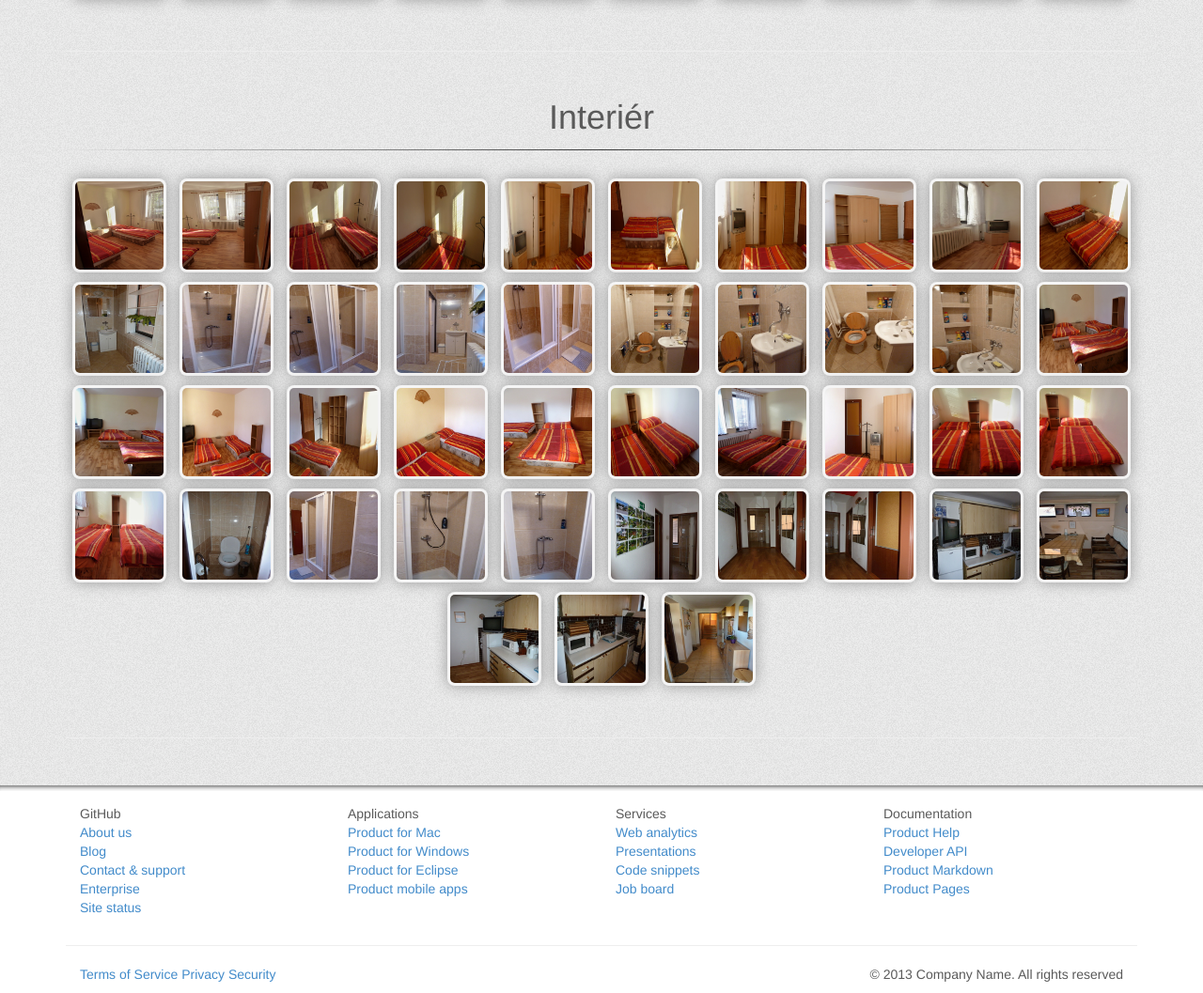
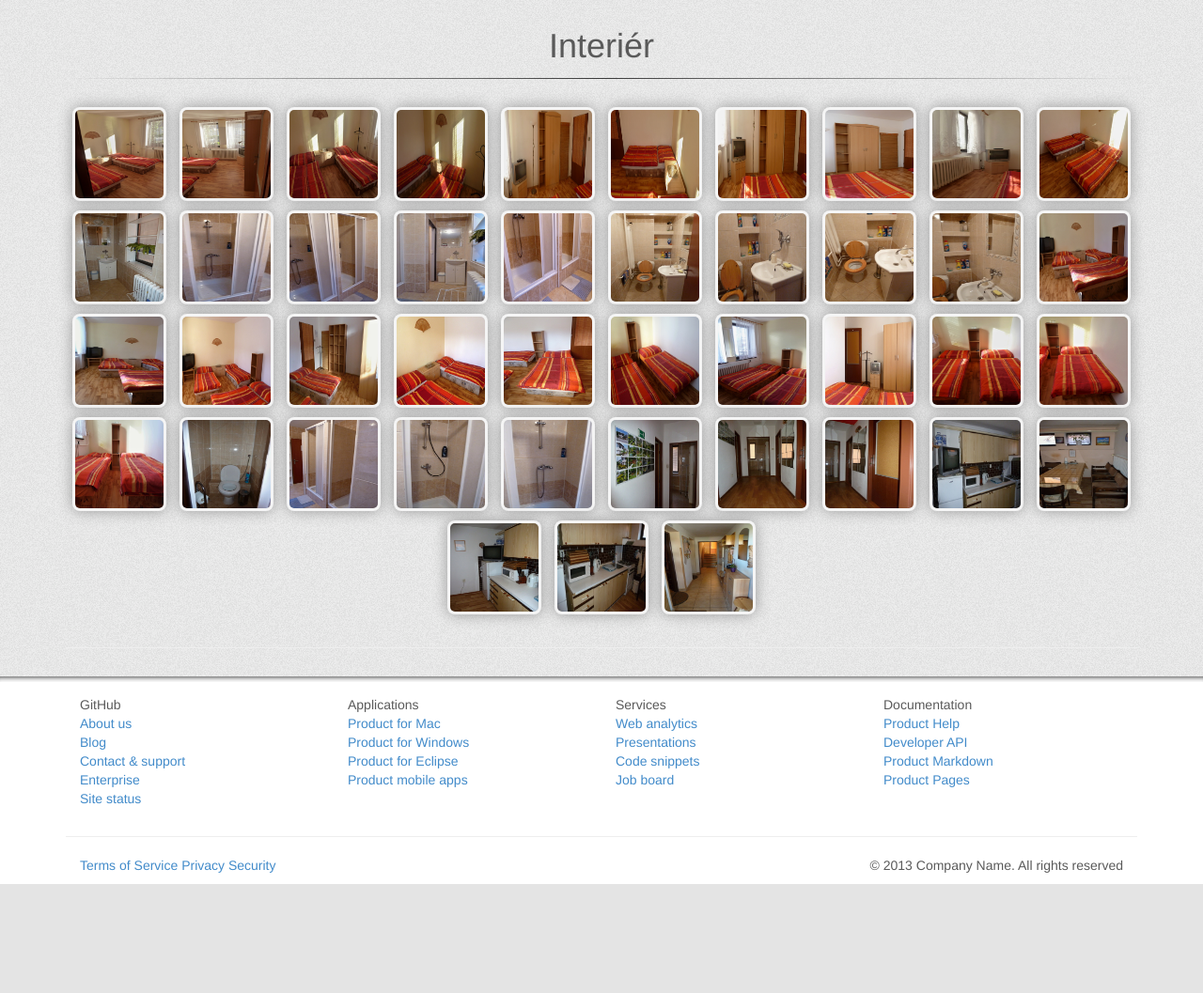
Before and after one commit to lukhor/ci_intro, a CodeIgniter app: page /ci_intro/photos in a window 1280 px wide. Shown: the part 684-1741 px from the top of the page at 94% size. After the commit the page ends 1625 px from the top, so only its background shows below. Run offline with CodeIgniter, Linux system fonts and the light colour scheme; some libraries are stand-ins or nearby versions.

Commit message:
7.12.2013 18:46

```diff
--- a/application/views/photos_content.php
+++ b/application/views/photos_content.php
@@ -146,12 +146,13 @@
 <div id="weather" class="weatherFeed" style="display: none"></div>
 
 <div class="content">
-	 <hr class="style-four">
-<div class="container" style="margin-top: 60px">
+
+<div class="container" >
     <!--CONTENT-->
     <div class="row">
         <div class="col-lg-12 text-center">
-        	<hr class="featurette-divider">
+
+        	<hr class="featurette-divider2">
             <h1>Exteriér</h1>
             <hr class="style-down">
             <?php
--- a/css/style.css
+++ b/css/style.css
@@ -104,7 +104,12 @@ body {
  ------------------------- */
 
 .featurette-divider {
-	margin: 50px 0; /* Space out the Bootstrap <hr> more */
+	margin: 30px 0; /* Space out the Bootstrap <hr> more */
+}
+
+.featurette-divider2 {
+	margin: 30px 0;
+	margin-top:100px; /* Space out the Bootstrap <hr> more */
 }
 
 /* Thin out the marketing headings */
@@ -401,7 +406,9 @@ body {
 
 .navbar-inverse .navbar-nav > .active > a, .navbar-inverse .navbar-nav > .active > a:hover, .navbar-inverse .navbar-nav > .active > a:focus {
 	color: #ffffff;
-	background-color: #656469;
+	background:#269ABC;
+
+	/*#656469*/
 }
 
 .navbar-inverse .navbar-nav > li > a {
--- a/css/weather.css
+++ b/css/weather.css
@@ -26,7 +26,7 @@
 	font-size: 18px;
 	font-weight: bold;
 	color: #0A5FAA;
-	margin-right:8px;
+	margin-right:50px;
 
 }
 .weatherFeed {
```
Also changed, not shown: images/nearby/2.JPG, images/nearby/2_t.JPG, images/nearby/41_t.JPG (deleted), images/sipka.png (added), 1 other file.
